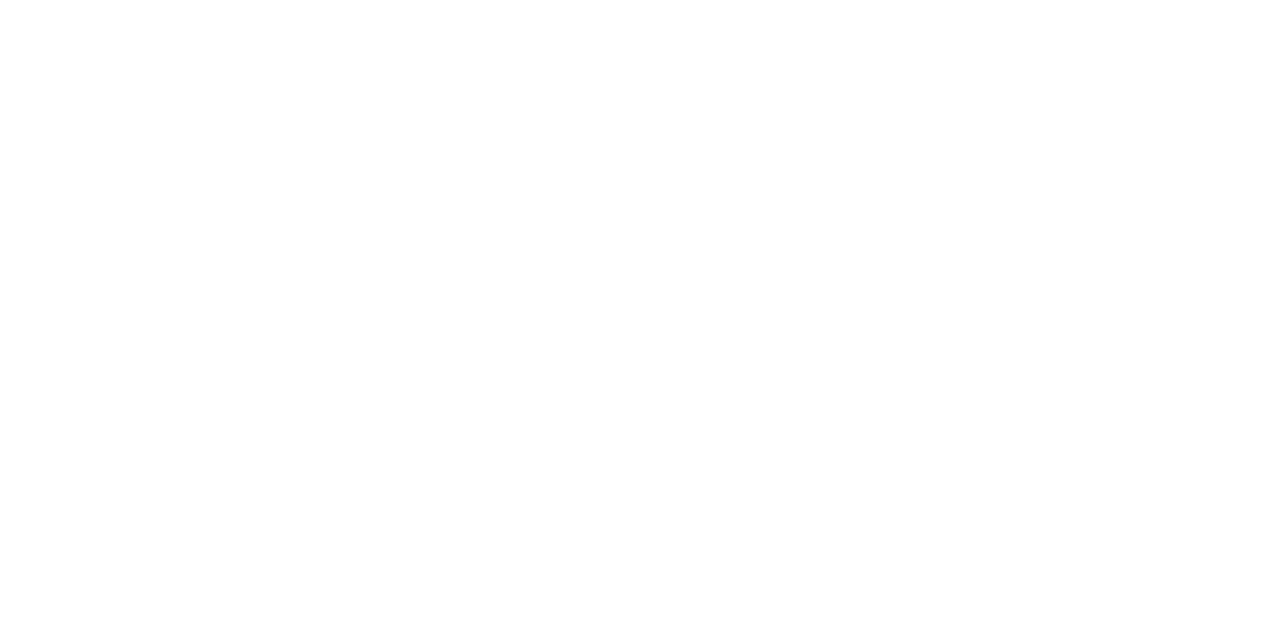
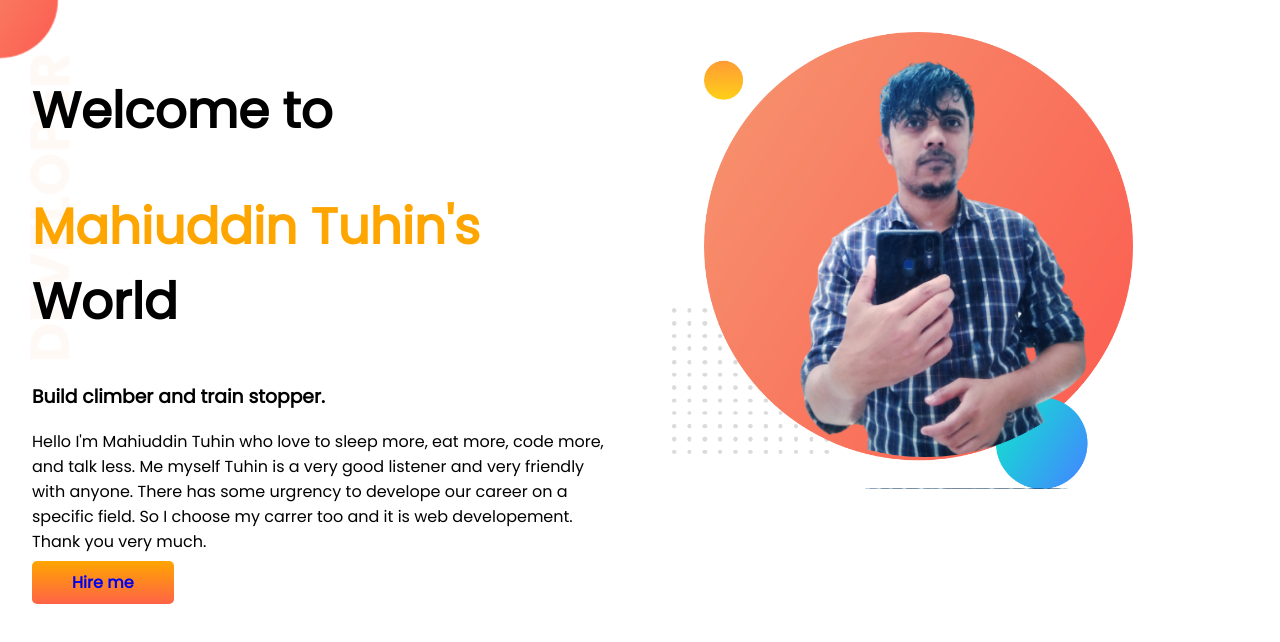
Before and after one commit to mahiuddinTuhin/developer-portfolio, a plain HTML site: page index.html in a window 1280 px wide. Drawn offline with Linux system fonts and the light colour scheme.

Commit message:
finishing top banner

```diff
--- a/index.html
+++ b/index.html
@@ -5,9 +5,29 @@
     <meta http-equiv="X-UA-Compatible" content="IE=edge">
     <meta name="viewport" content="width=device-width, initial-scale=1.0">
     <title>Portfolio</title>
+    <link rel="preconnect" href="https://fonts.googleapis.com">
+<link rel="preconnect" href="https://fonts.gstatic.com" crossorigin>
+<link href="https://fonts.googleapis.com/css2?family=Poppins&display=swap" rel="stylesheet">
     <link rel="stylesheet" href="styles.css">
 </head>
 <body>
+    <section class="top-banner">
+        <div class="half-width">
+            <h1>Welcome to</h1>
+            <h1><span class="orange-color">Mahiuddin Tuhin's</span> World</h1>
+            <h3>Build climber and train stopper.</h3>
+            <p>Hello I'm Mahiuddin Tuhin who love to sleep more, eat more, code more, and talk less. Me myself Tuhin is a very
+            good listener and very friendly with anyone. There has some urgrency to develope our career on a specific field.
+            So I choose my carrer too and it is web developement. Thank you very much. </p>
 
+            <a href="#" target="_blank" class="link-button">Hire me</a>
+        </div>
+
+        <div class="half-width">
+            <img src="images/my-bg.png" alt="My images">
+        </div>
+
+
+    </section>
 </body>
 </html>
--- a/styles.css
+++ b/styles.css
@@ -0,0 +1,41 @@
+body{
+    font-family: 'Poppins', sans-serif;
+    margin: 0;
+}
+
+h1{
+    font-size: 50px;
+}
+
+.orange-color{
+    color: orange;
+}
+
+section{
+    display: flex;
+}
+
+.half-width{
+    width: 50%;
+    padding: 2.5%;
+}
+.half-width img{
+    width: 80%;
+    background-repeat: no-repeat;
+}
+
+
+.link-button{
+    text-decoration: none;
+    background-image: linear-gradient(orange, tomato);
+    font-weight: 700;
+    padding: 10px 40px;
+    border-radius: 5px;
+
+}
+
+.top-banner{
+    background-image: url(images/top-banner.png);
+    background-repeat: no-repeat;
+
+}
```
Also changed, not shown: images/dream-bg.png (added), images/exp-bg.png (added), images/jhankar.png (added), images/jhankar2.png (added), images/my-bg.png (added), images/my-bg2.png (added), images/top-banner.png (added), 7 other files.
